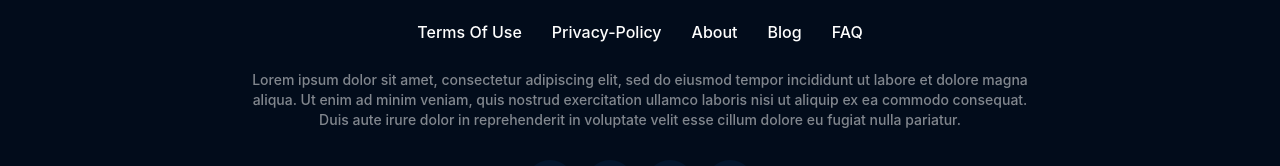
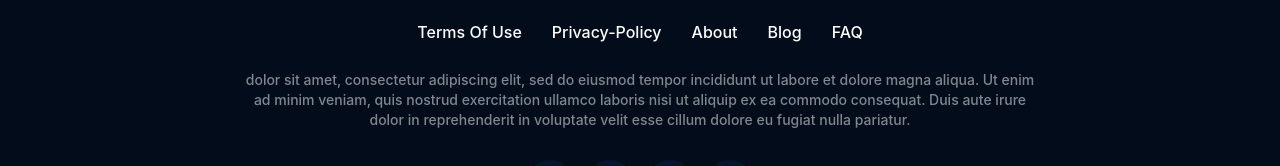
Before and after one commit to Siddheshbolke/movix-website, a React (Vite) app: page / in a window 1280 px wide. Shown: the part 1098-1264 px from the top of the page. Built offline with nearby package versions, Linux system fonts and the light colour scheme; no server answers.

Commit message:
Update Footer.jsx

```diff
--- a/src/components/footer/Footer.jsx
+++ b/src/components/footer/Footer.jsx
@@ -22,7 +22,7 @@ const Footer = () => {
                     <li className="menuItem">FAQ</li>
                 </ul>
                 <div className="infoText">
-                    Lorem ipsum dolor sit amet, consectetur adipiscing elit, sed
+                     dolor sit amet, consectetur adipiscing elit, sed
                     do eiusmod tempor incididunt ut labore et dolore magna
                     aliqua. Ut enim ad minim veniam, quis nostrud exercitation
                     ullamco laboris nisi ut aliquip ex ea commodo consequat.
```
